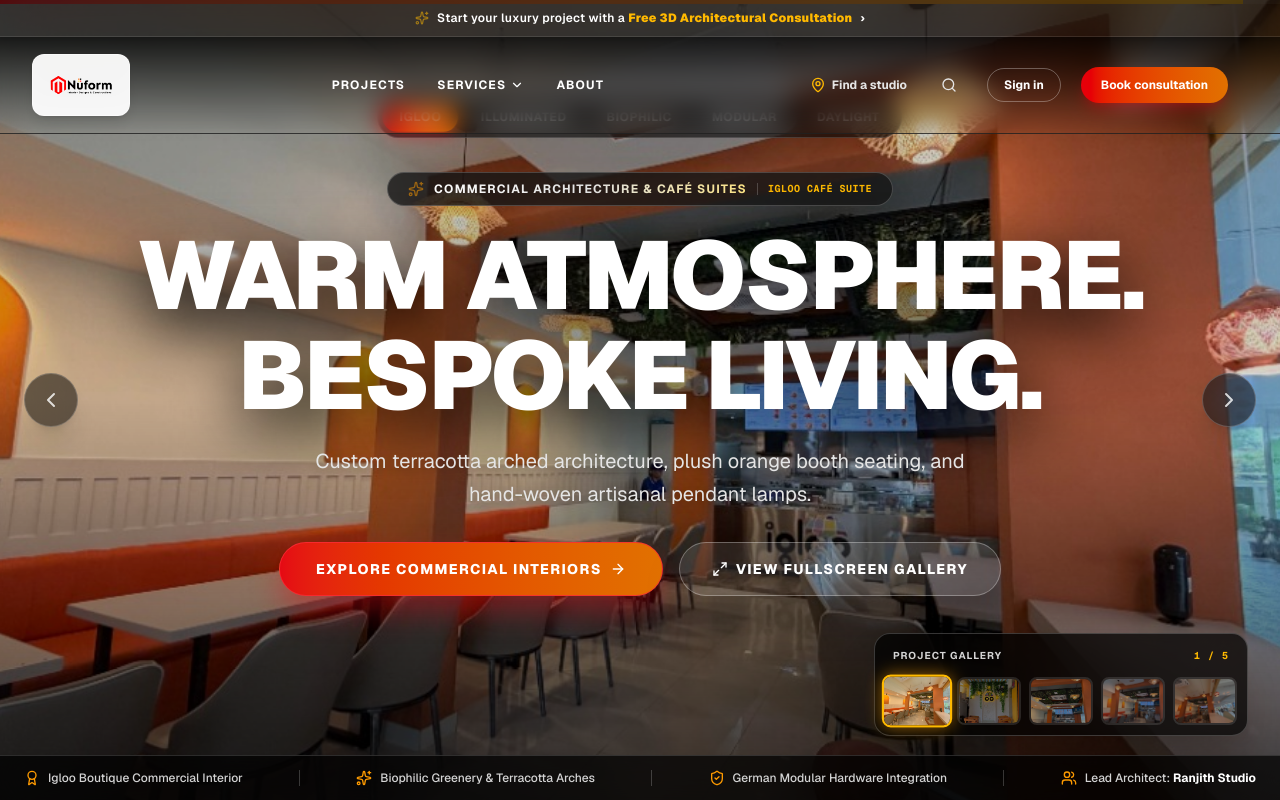
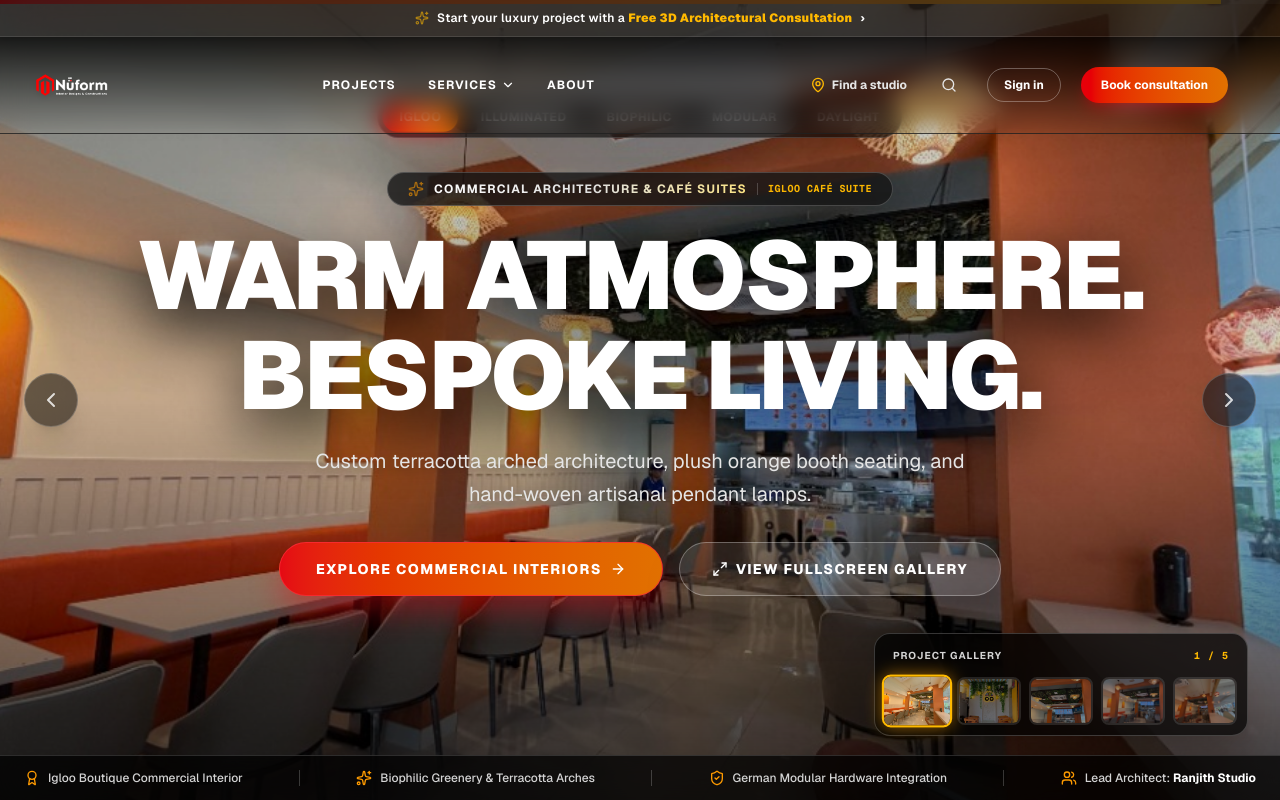
Before and after one commit to venkaat/nuform, a Next.js app: page / in a window 1280 px wide. Shown: the top 800 px of the page. Built offline with nearby package versions, Linux system fonts and the light colour scheme.

Commit message:
fix: Make logo background transparent and remove white box wrappers

```diff
--- a/app/page.tsx
+++ b/app/page.tsx
@@ -100,11 +100,11 @@ export default function Home() {
         <div className="max-w-7xl mx-auto px-4 sm:px-6 lg:px-8">
           <div className="grid grid-cols-1 md:grid-cols-4 gap-10 pb-12 border-b border-neutral-800">
             <div>
-              <a href="#" className="inline-block mb-4 p-3 bg-white rounded-lg shadow-lg">
+              <a href="#" className="inline-block mb-4">
                 <img
-                  src="/images/logo.png"
+                  src="/images/logo_light.png"
                   alt="Nüform - Interior Designs & Constructions"
-                  className="h-20 sm:h-24 md:h-28 w-auto object-contain"
+                  className="h-14 sm:h-16 w-auto object-contain"
                 />
               </a>
               <p className="text-xs leading-relaxed text-neutral-400">
--- a/components/Header.tsx
+++ b/components/Header.tsx
@@ -51,15 +51,13 @@ export default function Header({
       <div className="max-w-7xl mx-auto px-4 sm:px-6 lg:px-8">
         <div className="flex items-center justify-between h-20 sm:h-24">
 
-          {/* LOGO WITH CLEAN GLASS EMBED BADGE */}
+          {/* LOGO (TRANSPARENT BACKGROUND) */}
           <a href="#" className="flex items-center group py-2">
-            <div className="bg-white/95 backdrop-blur-md px-3.5 py-1.5 rounded-xl border border-white/40 shadow-lg group-hover:bg-white transition-all transform group-hover:scale-105">
-              <img
-                src="/images/logo.png"
-                alt="Nüform - Interior Designs & Architecture"
-                className="h-10 sm:h-12 w-auto object-contain"
-              />
-            </div>
+            <img
+              src="/images/logo_light.png"
+              alt="Nüform - Interior Designs & Architecture"
+              className="h-10 sm:h-14 w-auto object-contain transition-transform group-hover:scale-105 filter drop-shadow-md"
+            />
           </a>
 
           {/* DESKTOP NAVIGATION */}
```
Also changed, not shown: public/images/logo.png, public/images/logo_light.png (added).
